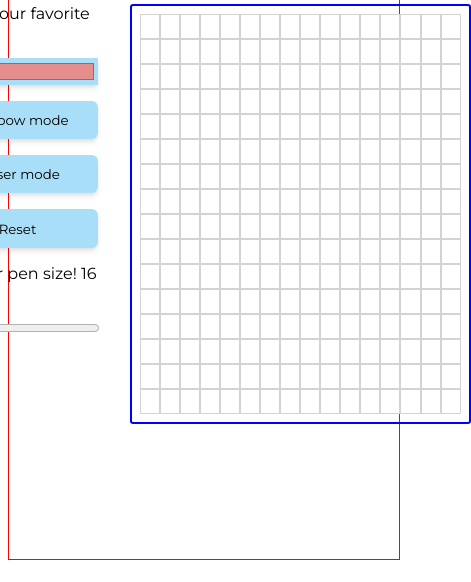
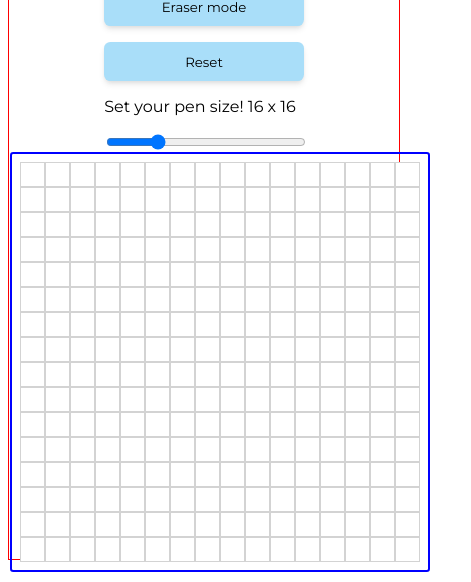
Before and after one commit to AimanFarhanMohdFaruk/Etch-A-Sketch-1, a plain HTML site: page index.html in a window 390 px wide. Shown: the part 262-844 px from the top of the page, 471 px wide, since content can reach past the window. Drawn offline with Linux system fonts and the light colour scheme.

Commit message:
refactor

```diff
--- a/script.js
+++ b/script.js
@@ -24,7 +24,7 @@ colorPicker.addEventListener('input', setBoxColor)
 eraserBtn.addEventListener('click', setEraserMode)
 resetDefaultBtn.addEventListener('click', resetDefault)
 
-document.body.addEventListener('hover', function(e){
+document.body.addEventListener('mouseover', function(e){
   if (e.target.id == 'box' ){
     e.target.style.backgroundColor = boxColor
   }
--- a/style.css
+++ b/style.css
@@ -71,3 +71,10 @@
   background: #A9DEF9;
   outline: none;
 }
+
+@media(max-width: 576px) {
+  .container {
+    flex-direction: column;
+    align-items: center;
+  }
+}
```
Also changed, not shown: 1 other file.
